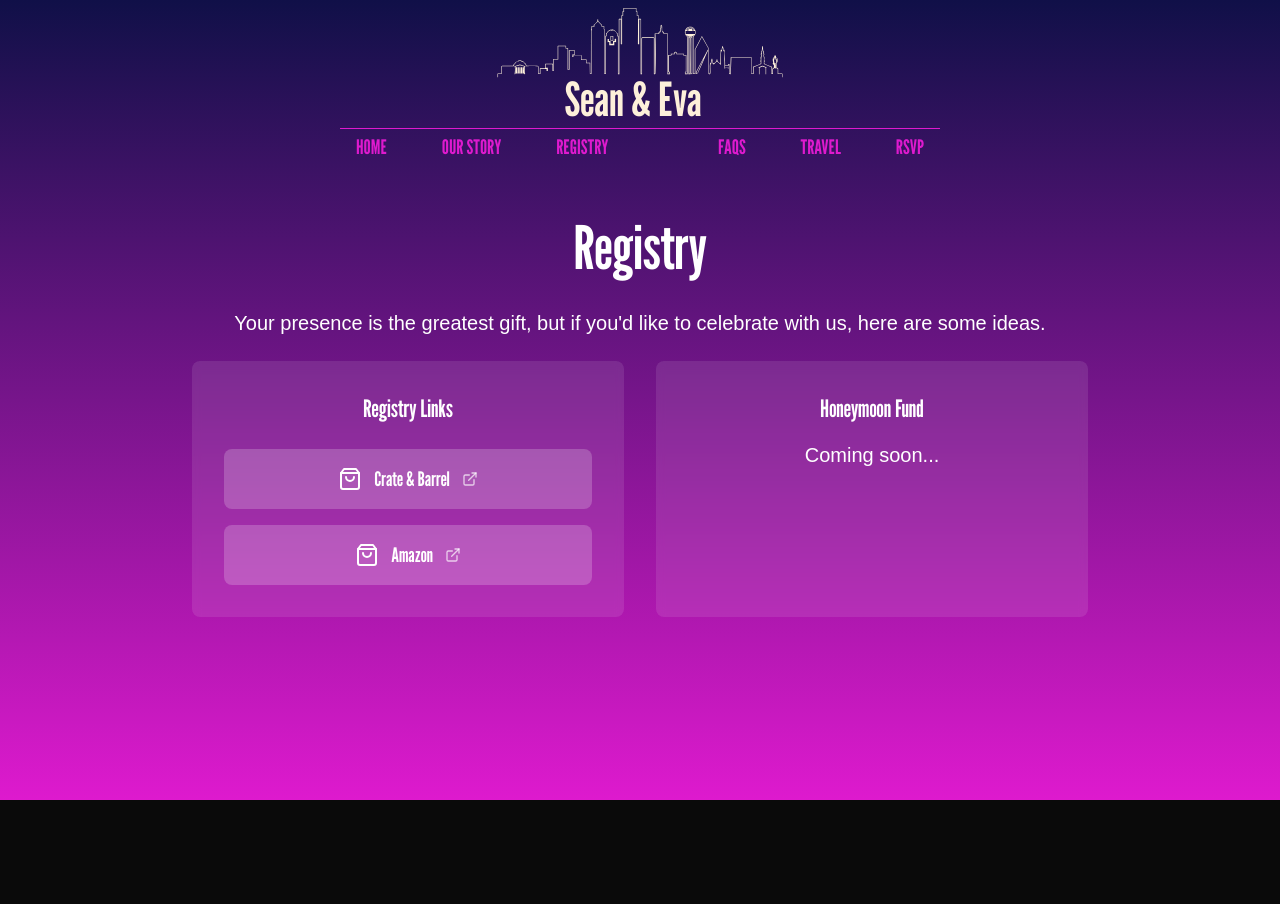
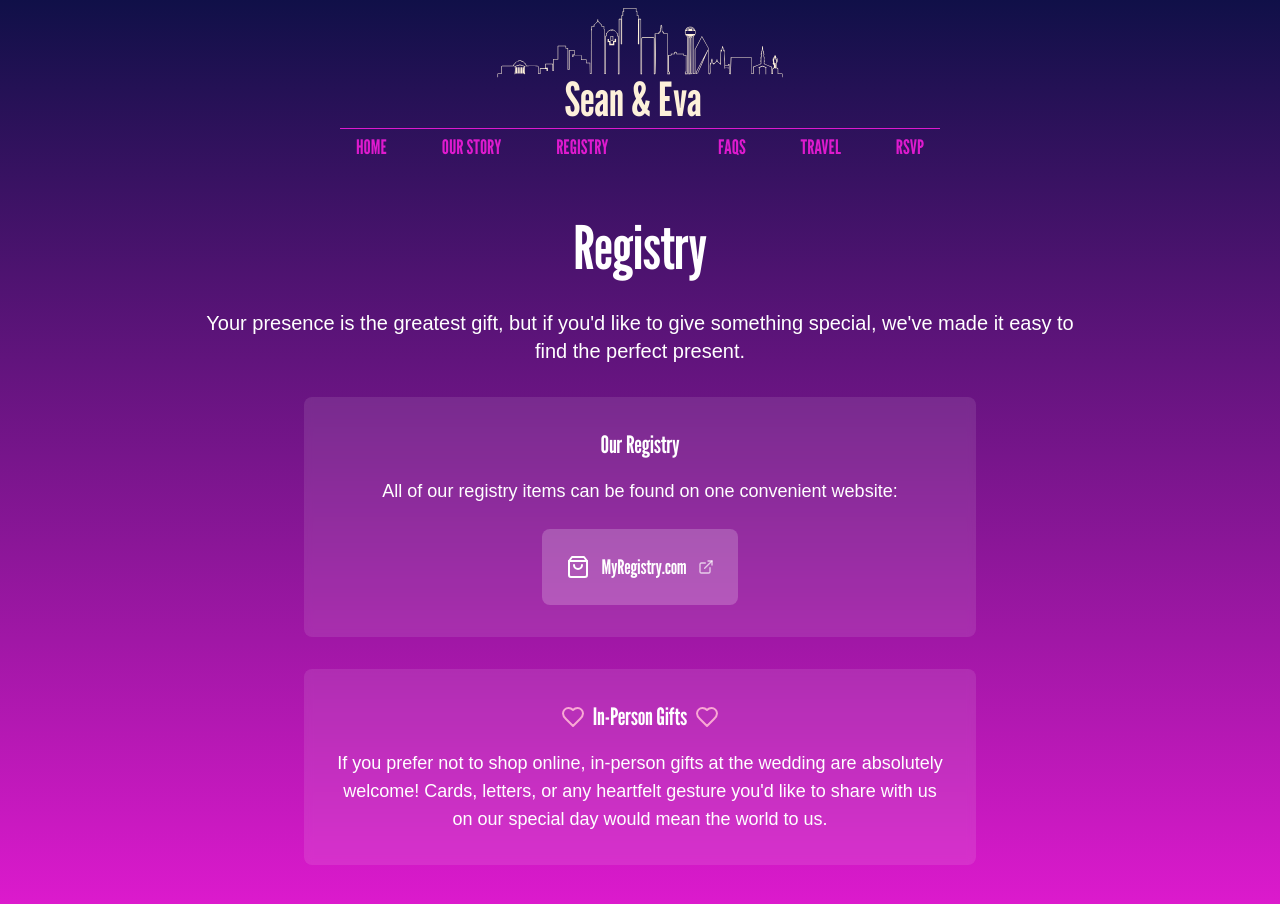
Before and after one commit to seanblonien/forever-fest-2026, a Next.js app: page /registry in a window 1280 px wide. Shown: the top 904 px of the page. Before the commit the page ends 800 px from the top, so only its background shows below. Built offline with nearby package versions, Linux system fonts and the light colour scheme.

Commit message:
fix: Updated registry page details

```diff
--- a/components/pages/RegistryPage.tsx
+++ b/components/pages/RegistryPage.tsx
@@ -1,47 +1,45 @@
-import {ExternalLink, ShoppingBag} from 'lucide-react';
+import {ExternalLink, Heart, ShoppingBag} from 'lucide-react';
 
 export default function RegistryPage() {
   return (
     <div className="text-center text-white py-12">
       <h1 className="text-4xl md:text-6xl mb-8 font-league-gothic">Registry</h1>
-      <div className="max-w-4xl mx-auto space-y-6 text-lg md:text-xl">
+      <div className="max-w-4xl mx-auto space-y-8 text-lg md:text-xl">
         <p>
-          Your presence is the greatest gift, but if you'd like to celebrate with us, here are some
-          ideas.
+          Your presence is the greatest gift, but if you'd like to give something special, we've
+          made it easy to find the perfect present.
         </p>
-        <div className="grid md:grid-cols-2 gap-8 mt-12">
-          <div className="bg-white/10 backdrop-blur-sm rounded-lg p-8">
-            <h3 className="text-2xl mb-6 font-league-gothic">Registry Links</h3>
-            <div className="space-y-4">
-              {/* Crate & Barrel Registry */}
+
+        {/* Universal Registry */}
+        <div className="bg-white/10 backdrop-blur-sm rounded-lg p-8 max-w-2xl mx-auto">
+          <h3 className="text-2xl mb-4 font-league-gothic">Our Registry</h3>
+          <p className="mb-6 text-base md:text-lg">
+            All of our registry items can be found on one convenient website:
+          </p>
           <a
-                href="https://www.crateandbarrel.com/gift-registry/sean-blonien-and-eva-melendez/r7375223"
+            href="https://www.myregistry.com/giftlist/forever-fest"
             target="_blank"
             rel="noopener noreferrer"
-                className="flex items-center justify-center gap-3 bg-white/20 hover:bg-white/30 transition-colors duration-200 rounded-lg p-4 group"
+            className="inline-flex items-center justify-center gap-3 bg-white/20 hover:bg-white/30 transition-colors duration-200 rounded-lg p-6 group text-xl font-league-gothic"
           >
             <ShoppingBag className="w-6 h-6 text-white group-hover:scale-110 transition-transform duration-200" />
-                <span className="font-league-gothic text-xl">Crate & Barrel</span>
-                <ExternalLink className="w-4 h-4 text-white/70 group-hover:text-white transition-colors duration-200" />
-              </a>
-
-              {/* Amazon Registry */}
-              <a
-                href="https://www.amazon.com/wedding/share/foreverfest2026"
-                target="_blank"
-                rel="noopener noreferrer"
-                className="flex items-center justify-center gap-3 bg-white/20 hover:bg-white/30 transition-colors duration-200 rounded-lg p-4 group"
-              >
-                <ShoppingBag className="w-6 h-6 text-white group-hover:scale-110 transition-transform duration-200" />
-                <span className="font-league-gothic text-xl">Amazon</span>
+            <span>MyRegistry.com</span>
             <ExternalLink className="w-4 h-4 text-white/70 group-hover:text-white transition-colors duration-200" />
           </a>
         </div>
+
+        {/* In-Person Gifts Note */}
+        <div className="bg-white/10 backdrop-blur-sm rounded-lg p-8 max-w-2xl mx-auto">
+          <div className="flex items-center justify-center gap-2 mb-4">
+            <Heart className="w-6 h-6 text-pink-300" />
+            <h3 className="text-2xl font-league-gothic">In-Person Gifts</h3>
+            <Heart className="w-6 h-6 text-pink-300" />
           </div>
-          <div className="bg-white/10 backdrop-blur-sm rounded-lg p-8">
-            <h3 className="text-2xl mb-4 font-league-gothic">Honeymoon Fund</h3>
-            <p>Coming soon...</p>
-          </div>
+          <p className="text-base md:text-lg">
+            If you prefer not to shop online, in-person gifts at the wedding are absolutely welcome!
+            Cards, letters, or any heartfelt gesture you'd like to share with us on our special day
+            would mean the world to us.
+          </p>
         </div>
       </div>
     </div>
```
Lines whose indentation alone changed are shown as unchanged.
